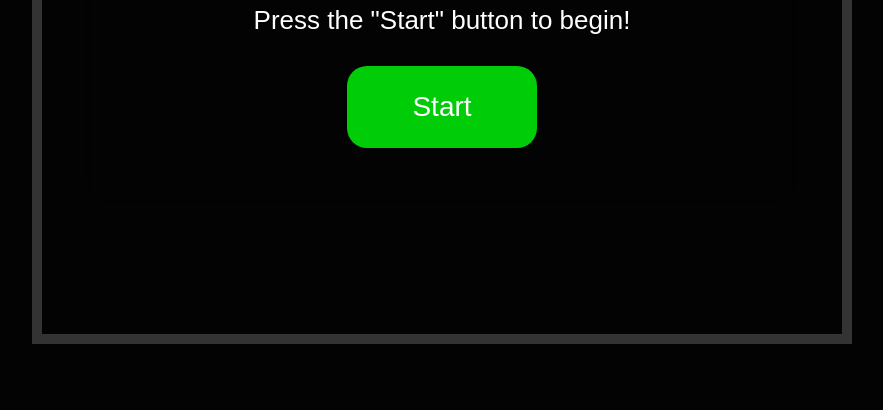
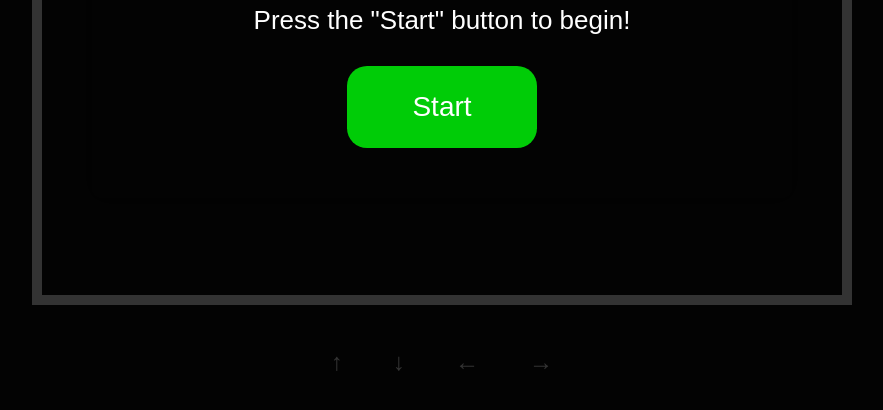
Before and after one commit to montas1r/snaKe-game, a plain HTML site: page index.html in a window 1280 px wide. Shown: the part 380-790 px from the top of the page, without its empty margins (198-1081 px from the left). Drawn offline with Linux system fonts and the light colour scheme.

Commit message:
Update index.html

```diff
--- a/index.html
+++ b/index.html
@@ -14,11 +14,21 @@
             <button onclick="startGame()">Start</button>
         </div>
     </div>
+
     <div class="game-container">
         <div class="score-label" id="scoreLabel">0</div>
         <div class="timer-label" id="timerLabel">Time: 0s</div>
         <canvas id="snakeCanvas" width="800" height="600"></canvas>
+
+        <!-- Buttons for mobile movement -->
+        <div class="mobile-buttons">
+            <button id="btnUp">↑</button>
+            <button id="btnDown">↓</button>
+            <button id="btnLeft">←</button>
+            <button id="btnRight">→</button>
+        </div>
     </div>
+
     <script src="snake_game.js"></script>
 </body>
 </html>
```
